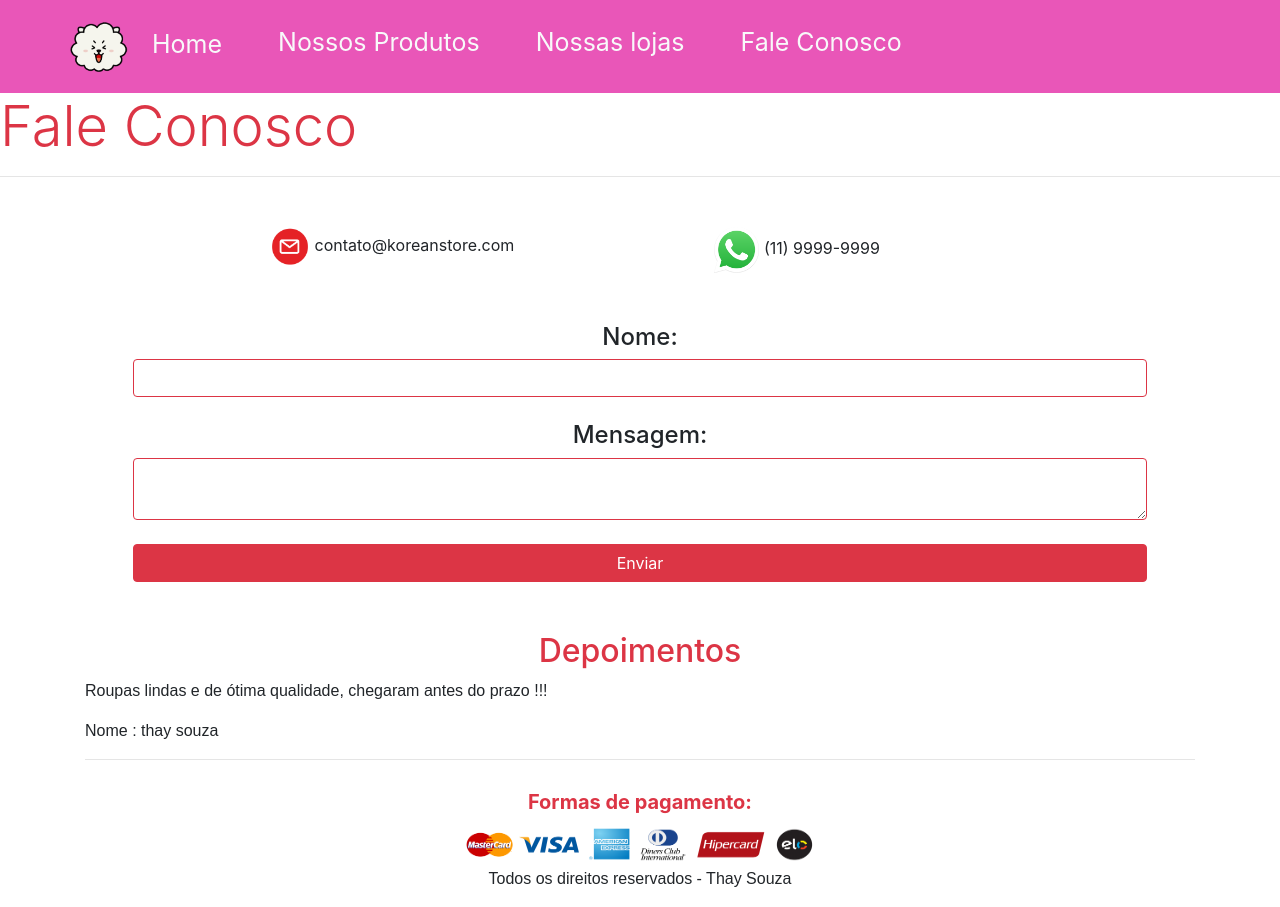
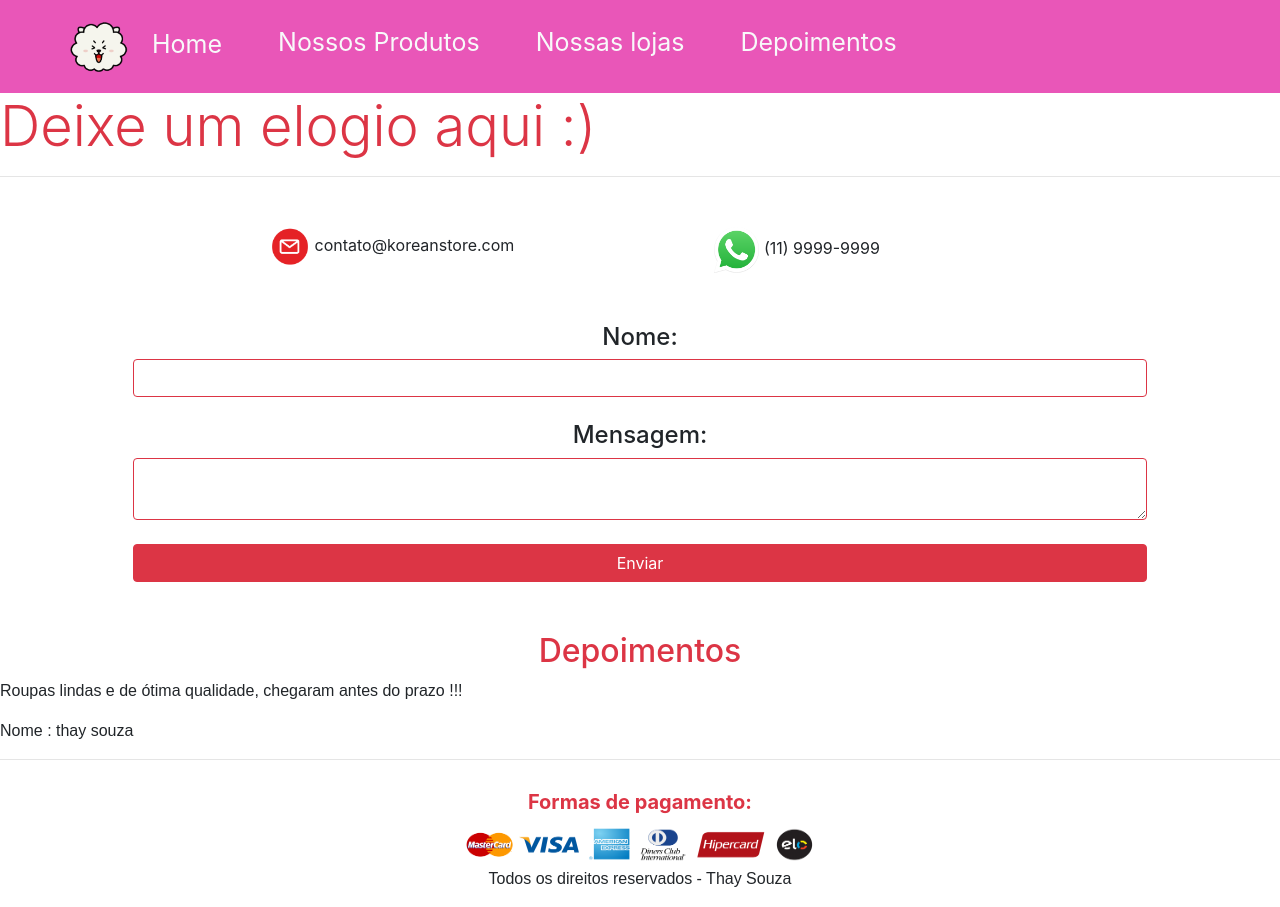
Before and after one commit to thaysouza/sitethay, a PHP site: page /faleconosco.php in a window 1280 px wide. Run offline with PHP 8.4, Linux system fonts and the light colour scheme; data comes from the database, SQL or seed files in the repository.

Commit message:
atualizar form

```diff
--- a/css/css.css
+++ b/css/css.css
@@ -76,6 +76,7 @@ header h2{
 
 }
 
+
 .produtos .box_produto{
     display: inline-block;
     float: left;
--- a/faleconosco.php
+++ b/faleconosco.php
@@ -1,8 +1,8 @@
 <?php
 
 $servername = "localhost";
-$username = "thay";
-$password = "tayane15";
+$username = "root";
+$password = "";
 $database = "fseletro";
 
 $conn = mysqli_connect($servername,$username,$password,$database);
@@ -41,7 +41,7 @@ if(isset($_POST['nome']) && isset($_POST['msg'])){
          <!-- Fim Menu-->
 
          <header>
-            <h2 class="display-4 text-danger">Fale Conosco</h2>
+            <h2 class="display-4 text-danger">Deixe um elogio aqui :)</h2>
         </header>
 
        <hr>
@@ -78,17 +78,16 @@ if(isset($_POST['nome']) && isset($_POST['msg'])){
   <h2 class="text-danger" style="text-align: center; margin-top:50px;">Depoimentos</h2>
 
 
-
+  <section class="comentarios">
  <?php
  $sql = "select * from coment";
  $result = $conn->query($sql);
 
  if ($result->num_rows>0){
+while($rows = $result->fetch_assoc()){
+ ?>
 
-
-     while($rows = $result->fetch_assoc()){
- ?>
-<div class="container">
+<div class="depoimentos">
  <p ><?php echo $rows["msg"]; ?> </p>
  <p>Nome : <?php echo $rows["nome"]; ?> </p>
  <hr>
@@ -105,7 +104,7 @@ else{
 
  ?>
 
-
+</section>
 
 <?php
   include('rodape.html');
--- a/menu.html
+++ b/menu.html
@@ -19,7 +19,7 @@
                 <a class="text-light nav-link  mt-2" href="loja.php">Nossas lojas</a>
             </li>
             <li class="nav-item">
-                <a class="text-light nav-link  mt-2" href="faleconosco.php">Fale Conosco</a>
+                <a class="text-light nav-link  mt-2" href="faleconosco.php">Depoimentos</a>
             </li>
         </ul>
     </div>
--- a/produtos.php
+++ b/produtos.php
@@ -1,8 +1,8 @@
 <?php
 
 $servername = "localhost";
-$username = "thay";
-$password = "tayane15";
+$username = "root";
+$password = "";
 $database = "fseletro";
 
 /*$servername = "sql313.epizy.com";
```
